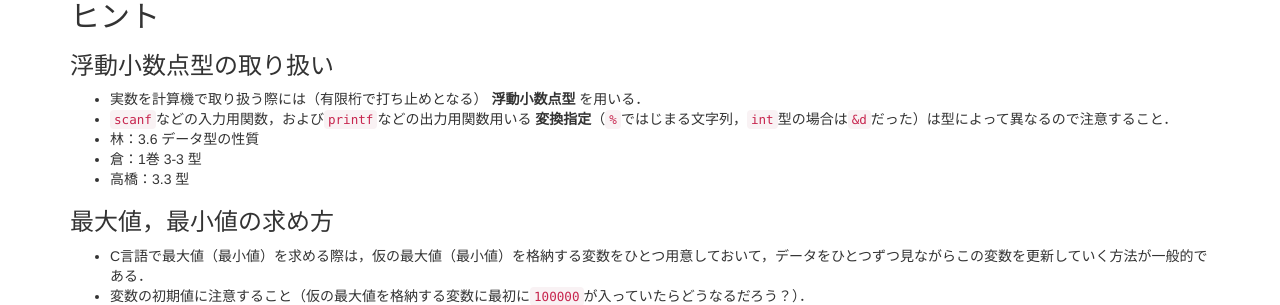
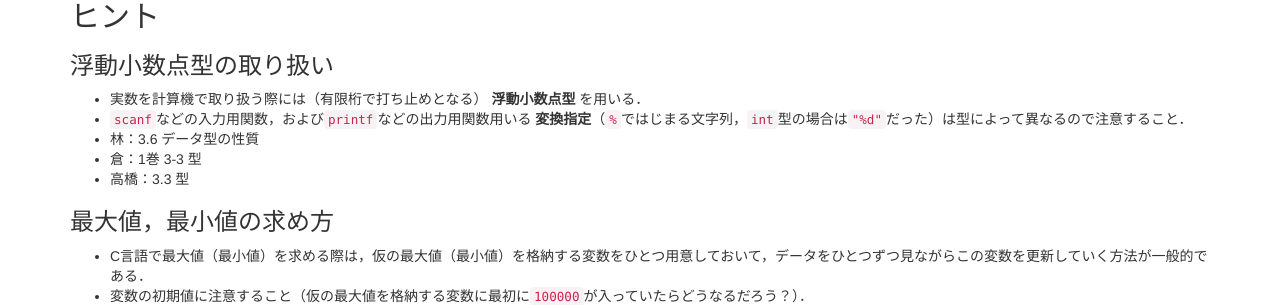
Before and after one commit to ecei-tohoku/ppa-public, a Jekyll site: the page built from kadai1/p13.md, in a window 1280 px wide and 1257 px high. Shown: the part 652-957 px from the top of the window. Built offline with Jekyll 4.4.1, drawn with Linux system fonts in a browser that asks for light colours; nearby versions of some CDN libraries; formulas are drawn with MathJax 3.

Commit message:
fix: 誤植

```diff
--- a/kadai1/p13.md
+++ b/kadai1/p13.md
@@ -36,7 +36,7 @@ title: 1-3. トリム平均
 ### 浮動小数点型の取り扱い
 
 - 実数を計算機で取り扱う際には（有限桁で打ち止めとなる） **浮動小数点型** を用いる．
-- `scanf`などの入力用関数，および`printf`などの出力用関数用いる **変換指定**（`%`ではじまる文字列，`int`型の場合は`&d`だった）は型によって異なるので注意すること．
+- `scanf`などの入力用関数，および`printf`などの出力用関数用いる **変換指定**（`%`ではじまる文字列，`int`型の場合は`"%d"`だった）は型によって異なるので注意すること．
 - 林：3.6 データ型の性質
 - 倉：1巻 3-3 型
 - 高橋：3.3 型
```
